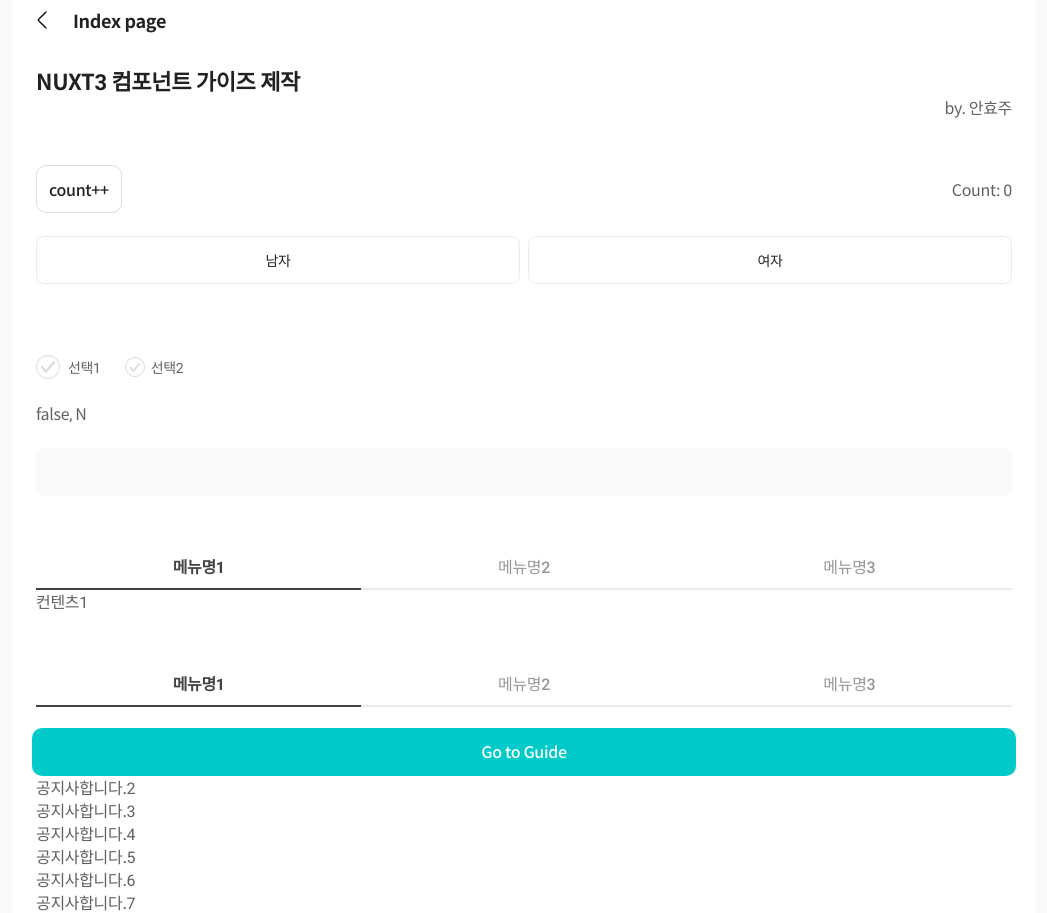
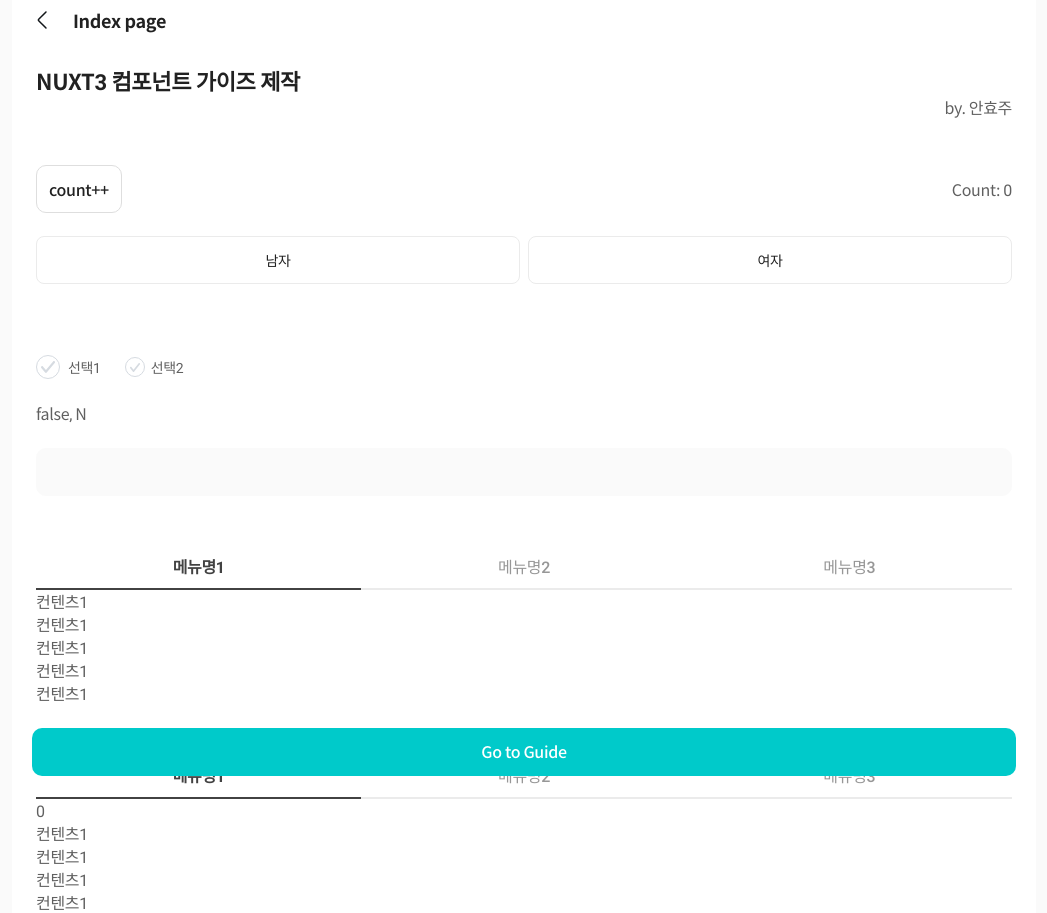
Before and after one commit to anoju/anoju-nuxt3, a Nuxt app: page / in a window 1280 px wide. Shown: the top 913 px of the page, without its empty margins (116-1163 px from the left). Built offline with nearby package versions, Linux system fonts and the light colour scheme.

Commit message:
uiTabPanel

```diff
--- /dev/null
+++ b/components/global/uiTabPanel.vue
@@ -0,0 +1,50 @@
+<script lang="ts" setup>
+const props = defineProps({
+  id: { type: String, default: null },
+  tab: { type: String, default: null }
+});
+const activePanel = inject<Ref<number>>('activePanel');
+if (!activePanel) {
+  throw new Error('uiTabPanel component must be a child of uiTabPanels component');
+}
+const isEqual = (a: number | string, b: number | string): boolean => {
+  return a === b;
+};
+
+const panelIndex = ref<number>(-1);
+const childIdx = inject<Ref<number> | undefined>('childIdx');
+if (childIdx) {
+  panelIndex.value = childIdx.value;
+  childIdx.value += 1;
+}
+const tabsId = inject<Ref<string> | undefined>('tabsId');
+const panelsId = inject<Ref<string> | undefined>('panelsId');
+const tabId = computed<string | undefined>((): string | undefined => {
+  let rtnVal;
+  if (tabsId) {
+    rtnVal = `${tabsId.value}_${panelIndex.value}`;
+  }
+  if (props.tab) rtnVal = props.tab;
+  return rtnVal;
+});
+const panelId = computed<string | undefined>((): string | undefined => {
+  let rtnVal;
+  if (panelsId) {
+    rtnVal = `${panelsId.value}_${panelIndex.value}`;
+  }
+  if (props.id) rtnVal = props.id;
+  return rtnVal;
+});
+
+const firstActive = isEqual(panelIndex.value, activePanel.value);
+const isActive = ref(firstActive);
+
+watch(activePanel, (newValue, oldValue) => {
+  isActive.value = isEqual(panelIndex.value, activePanel.value);
+});
+</script>
+<template>
+  <div class="tab-panel" :class="{ active: isActive }">
+    <slot />
+  </div>
+</template>
--- /dev/null
+++ b/components/global/uiTabPanels.vue
@@ -0,0 +1,50 @@
+<script lang="ts" setup>
+const nuxtApp = useNuxtApp();
+const componentName = 'tabPanels';
+if (!nuxtApp.$globalCounters[componentName]) {
+  nuxtApp.$globalCounters[componentName] = 1;
+} else {
+  nuxtApp.$globalCounters[componentName]++;
+}
+const instanceId = nuxtApp.$globalCounters[componentName];
+
+const props = defineProps({
+  modelValue: { type: Number, default: null },
+  id: { type: String, default: null },
+  tabs: { type: String, default: null }
+});
+
+const tabsId = computed<string>((): string => {
+  let rtnVal = `tab_btn_${instanceId}`;
+  if (props.tabs) rtnVal = props.tabs;
+  return rtnVal;
+});
+const panelsId = computed<string>((): string => {
+  let rtnVal = `tab_panel_${instanceId}`;
+  if (props.id) rtnVal = props.id;
+  return rtnVal;
+});
+provide('tabsId', tabsId);
+provide('panelsId', panelsId);
+
+const childIdx = ref<number>(0);
+provide('childIdx', childIdx);
+
+const activePanel = ref(props.modelValue ?? 0);
+provide('activePanel', activePanel);
+
+watch(
+  () => props.modelValue,
+  (newValue, oldValue) => {
+    activePanel.value = newValue;
+  }
+);
+onUnmounted(() => {
+  childIdx.value = 0;
+});
+</script>
+<template>
+  <div class="tab-panels">
+    <slot />
+  </div>
+</template>
--- a/pages/index.vue
+++ b/pages/index.vue
@@ -71,17 +71,59 @@
         <uiTab>메뉴명2</uiTab>
         <uiTab>메뉴명3</uiTab>
       </uiTabs>
-      <div v-show="tabVal === 0">컨텐츠1</div>
-      <div v-show="tabVal === 1">컨텐츠2</div>
-      <div v-show="tabVal === 2">컨텐츠3</div>
+      <div v-show="tabVal === 0">
+        컨텐츠1 <br />
+        컨텐츠1 <br />
+        컨텐츠1 <br />
+        컨텐츠1 <br />
+        컨텐츠1 <br />
+      </div>
+      <div v-show="tabVal === 1">
+        컨텐츠2 <br />
+        컨텐츠2 <br />
+        컨텐츠2 <br />
+      </div>
+      <div v-show="tabVal === 2">
+        컨텐츠3 <br />
+        컨텐츠3 <br />
+        컨텐츠3 <br />
+        컨텐츠3 <br />
+        컨텐츠3 <br />
+        컨텐츠3 <br />
+        컨텐츠3 <br />
+      </div>
       <br /><br />
       <uiTabs v-model="tabVal2">
         <uiTab>메뉴명1</uiTab>
         <uiTab>메뉴명2</uiTab>
         <uiTab>메뉴명3</uiTab>
       </uiTabs>
+      {{ tabVal2 }}
+      <uiTabPanels v-model="tabVal2">
+        <uiTabPanel>
+          컨텐츠1 <br />
+          컨텐츠1 <br />
+          컨텐츠1 <br />
+          컨텐츠1 <br />
+          컨텐츠1 <br />
+        </uiTabPanel>
+        <uiTabPanel>
+          컨텐츠2 <br />
+          컨텐츠2 <br />
+          컨텐츠2 <br />
+        </uiTabPanel>
+        <uiTabPanel>
+          컨텐츠3 <br />
+          컨텐츠3 <br />
+          컨텐츠3 <br />
+          컨텐츠3 <br />
+          컨텐츠3 <br />
+          컨텐츠3 <br />
+          컨텐츠3 <br />
+        </uiTabPanel>
+      </uiTabPanels>
       <br /><br />
-      <ul>
+      <ul class="sample-list">
         <li v-for="(item, i) of listAry" :key="i">
           <a :href="item.link">
             <i v-if="item.isNew">NEW</i>
@@ -110,11 +152,29 @@
         <li><a href="">공지사항입니다.</a></li>
         <li><a href="">공지사항입니다.</a></li>-->
       </ul>
-      <p><uiButton line @click="openPopup">팝업창</uiButton></p>
-      <div style="background-color: #f1f1f1; height: 200vh"></div>
+      <p class="mt-30"><uiButton line @click="openPopup">팝업창</uiButton></p>
+      <div style="background-color: #f1f1f1; height: 200vh" class="mt-30"></div>
     </uiInner>
     <uiBottomFixed flex full>
       <uiButton to="/guide/text" primary>Go to Guide</uiButton>
     </uiBottomFixed>
   </uiPage>
 </template>
+<style lang="scss">
+.sample-list {
+  border-top: 2px solid #aaa;
+  border-bottom: 1px solid #ddd;
+  li {
+    + li {
+      border-top: 1px solid #ddd;
+    }
+    > a {
+      display: block;
+      padding: 1rem;
+      &:hover {
+        background-color: #f1f1f1;
+      }
+    }
+  }
+}
+</style>
```
